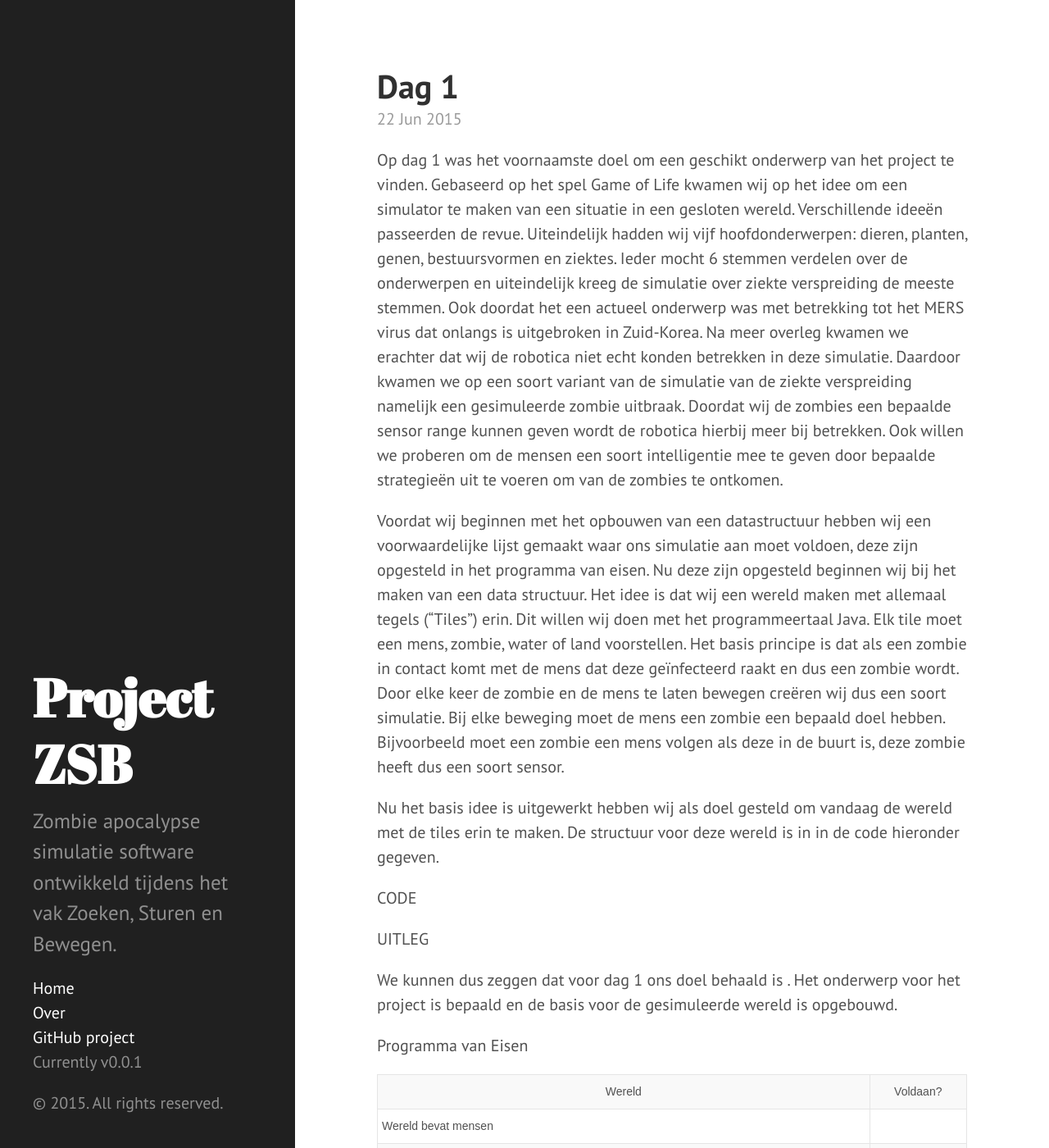
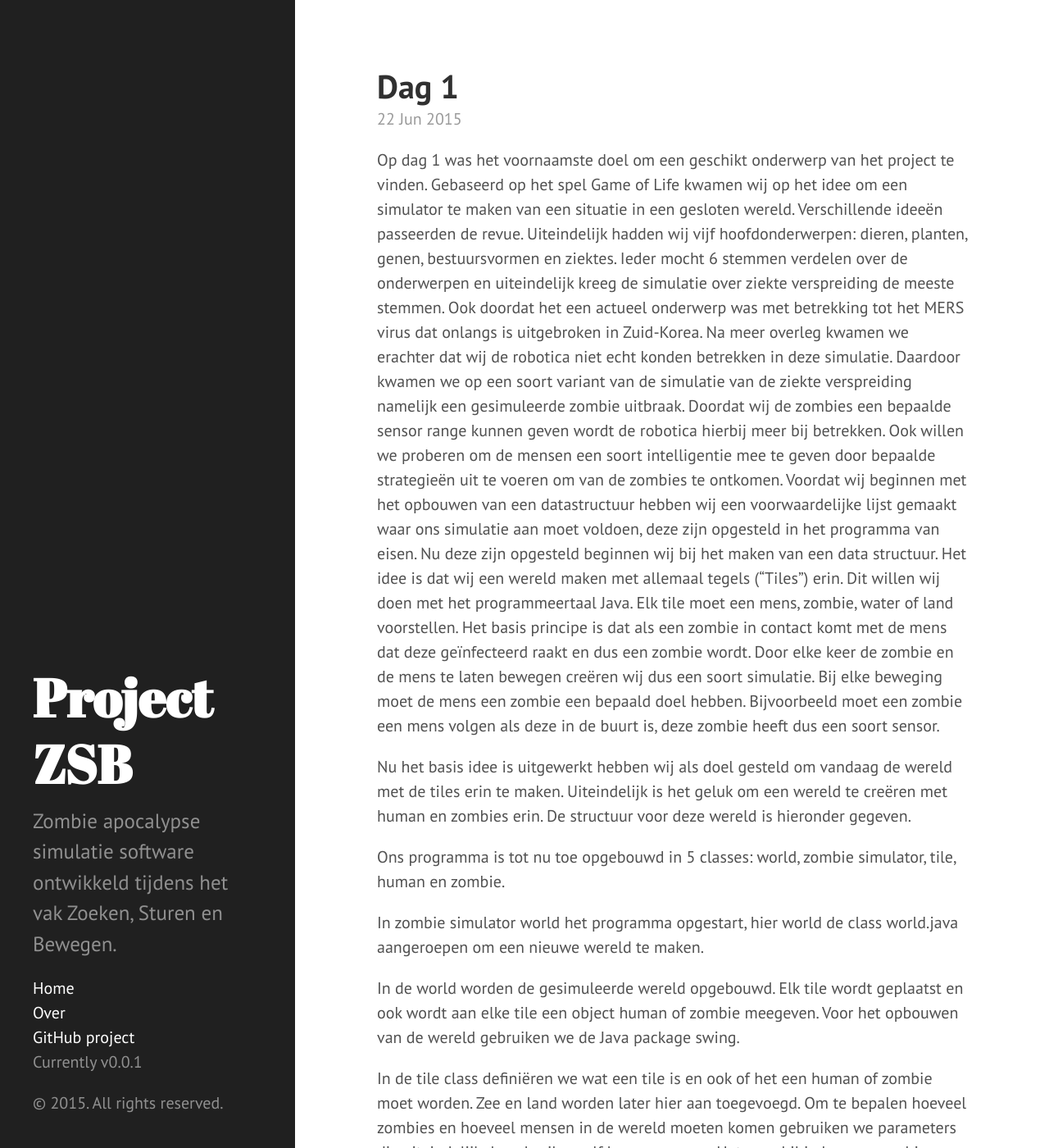
Before and after one commit to zombiea-apocalypse-sim/zombiea-apocalypse-sim.github.io, a Jekyll site: the page built from _posts/2015-06-22-dag1.md, in a window 1280 px wide and 1400 px high. Shown: the whole window at 82% size. Built offline with Jekyll 4.4.1, drawn with Linux system fonts in a browser that asks for light colours; Markdown is read by kramdown in place of the engine named in the settings; some of the changed text lies outside the part shown.

Commit message:
dag 1 verbeterd

```diff
--- a/_posts/2015-06-22-dag1.md
+++ b/_posts/2015-06-22-dag1.md
@@ -4,16 +4,22 @@ title: Dag 1
 ---
 
 Op dag 1 was het voornaamste doel om een geschikt onderwerp van het project te vinden. Gebaseerd op het spel Game of Life kwamen wij op het idee om een simulator te maken van een situatie in een gesloten wereld. Verschillende ideeën passeerden de revue. Uiteindelijk hadden wij vijf hoofdonderwerpen: dieren, planten, genen, bestuursvormen en ziektes. Ieder mocht 6 stemmen verdelen over de onderwerpen en uiteindelijk kreeg de simulatie over ziekte verspreiding de meeste stemmen. Ook doordat het een actueel onderwerp was met betrekking tot het MERS virus dat onlangs is uitgebroken in Zuid-Korea. Na meer overleg kwamen we erachter dat wij de robotica niet echt konden betrekken in deze simulatie. Daardoor kwamen we op een soort variant van de simulatie van de ziekte verspreiding namelijk een gesimuleerde zombie uitbraak. Doordat wij de zombies een bepaalde sensor range kunnen geven wordt de robotica hierbij meer bij betrekken. Ook willen we proberen om de mensen een soort intelligentie mee te geven door bepaalde strategieën uit te voeren om van de zombies te ontkomen.
-
 Voordat wij beginnen met het opbouwen van een datastructuur hebben wij een voorwaardelijke lijst gemaakt waar ons simulatie aan moet voldoen, deze zijn opgesteld in het programma van eisen. Nu deze zijn opgesteld beginnen wij bij het maken van een data structuur. Het idee is dat wij een wereld maken met allemaal tegels (“Tiles”) erin. Dit willen wij doen met het programmeertaal Java. Elk tile moet een mens, zombie, water of land voorstellen. Het basis principe is dat als een zombie in contact komt met de mens dat deze geïnfecteerd raakt en dus een zombie wordt. Door elke keer de zombie en de mens te laten bewegen creëren wij dus een soort simulatie. Bij elke beweging moet de mens een zombie een bepaald doel hebben. Bijvoorbeeld moet een zombie een mens volgen als deze in de buurt is, deze zombie heeft dus een soort sensor.
 
-Nu het basis idee is uitgewerkt hebben wij als doel gesteld om vandaag de wereld met de tiles erin te maken. De structuur voor deze wereld is in in de code hieronder gegeven.
+Nu het basis idee is uitgewerkt hebben wij als doel gesteld om vandaag de wereld met de tiles erin te maken. Uiteindelijk is het geluk  om een wereld te creëren met human en zombies erin. De structuur voor deze wereld is hieronder gegeven.
 
-CODE
+Ons programma is tot nu toe opgebouwd in 5 classes: world, zombie simulator, tile, human en zombie.
 
-UITLEG
+In zombie simulator world het programma opgestart, hier world de class world.java aangeroepen om een nieuwe wereld te maken.
+
+In de world worden de gesimuleerde wereld opgebouwd. Elk tile wordt geplaatst en ook wordt aan elke tile een object human of zombie meegeven. Voor het opbouwen van de wereld gebruiken we de Java package swing.
+
+In de tile class definiëren we wat een tile is en ook of het een human of zombie moet worden. Zee en land worden later hier aan toegevoegd. Om te bepalen hoeveel zombies en hoeveel mensen in de wereld moeten komen gebruiken we parameters die uiteindelijk de gebruiker zelf kan aanpassen. Het verschil in human, zombie, zee of land is de kleur van de tile. Dit wordt ook hier in de class tile bepaald.
+
+Voor de class human en zombie extenden wij de class tile. Hierdoor kunnen wij aanpassingen maken aan de tile die gemaakt wordt.
 
 We kunnen dus zeggen dat voor dag 1 ons doel behaald is . Het onderwerp voor het project is bepaald en de basis voor de gesimuleerde wereld is opgebouwd.
+
 
 Programma van Eisen
 
```
